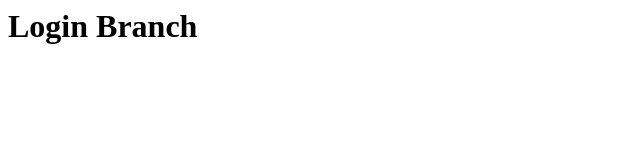
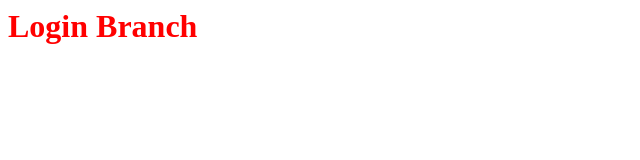
Before and after one commit to Benwaz78/learning_git_repo, a plain HTML site: page index.html in a window 1280 px wide. Shown: the whole page, without its empty margins (0-640 px from the left). Drawn offline with Linux system fonts and the light colour scheme.

Commit message:
New changes

```diff
--- a/index.html
+++ b/index.html
@@ -1 +1 @@
-<h1>Login Branch</h1>
+<h1 style="color:red">Login Branch</h1>
```
